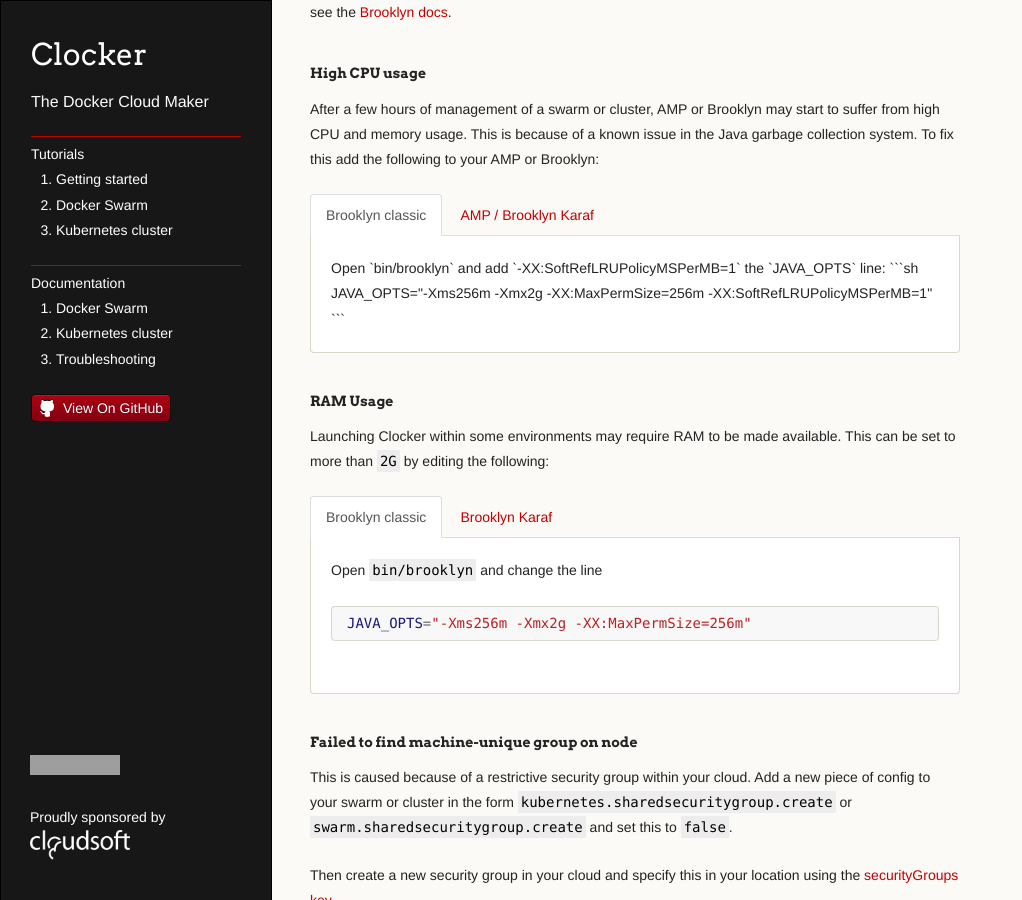
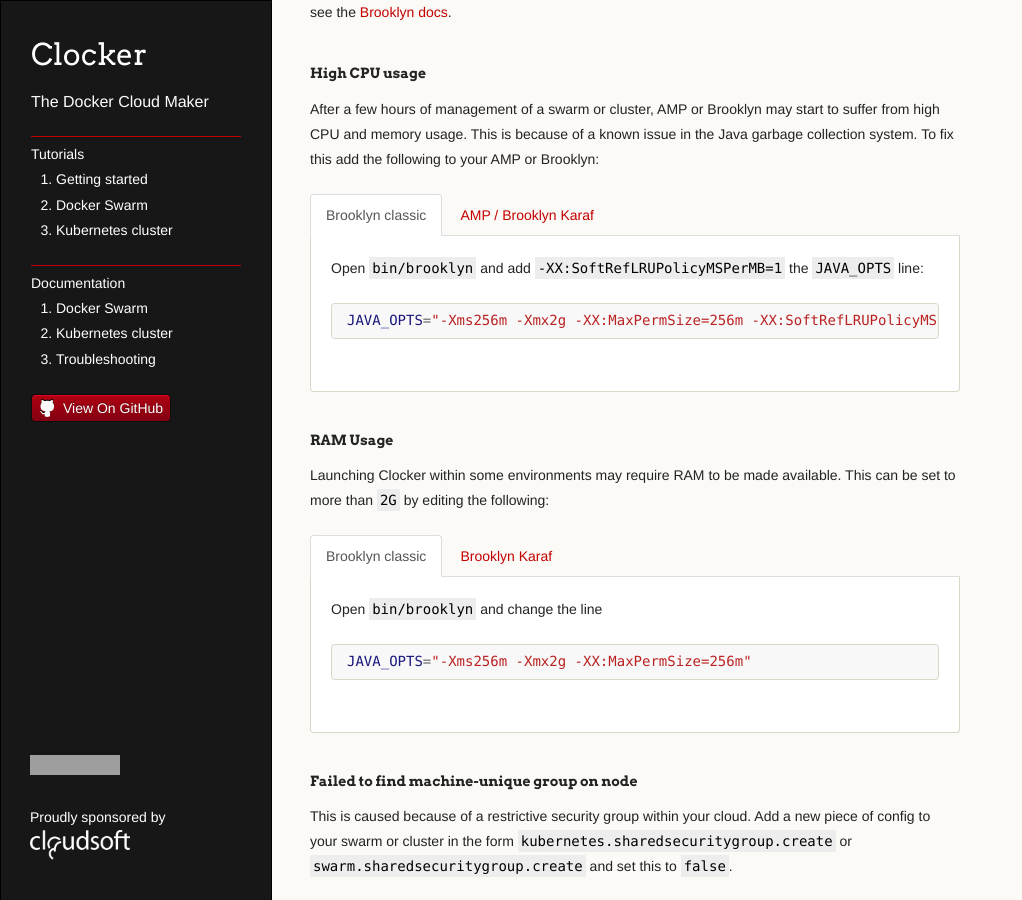
Before and after one commit to brooklyncentral/clocker, a Jekyll site: the page built from docs/troubleshooting.md, in a window 1280 px wide and 900 px high, scrolled down 394 px. Shown: the whole window, without its empty margins (0-1022 px from the left). Built offline with Jekyll 4.4.1, drawn with Linux system fonts in a browser that asks for light colours; grey boxes are pictures that could not be loaded.

Commit message:
Move parse block

```diff
--- a/docs/troubleshooting.md
+++ b/docs/troubleshooting.md
@@ -19,6 +19,8 @@
 #### High CPU usage
 
 After a few hours of management of a swarm or cluster, AMP or Brooklyn may start to suffer from high CPU and memory usage. This is because of a known issue in the Java garbage collection system. To fix this add the following to your AMP or Brooklyn:
+
+{::options parse_block_html="true" /}
 
 <ul class="nav nav-tabs">
     <li class="active classic-tab"><a data-target="#classic, .classic-tab" data-toggle="tab" href="#">Brooklyn classic</a></li>
@@ -49,8 +51,6 @@
 #### RAM Usage
 
 Launching Clocker within some environments may require RAM to be made available. This can be set to more than `2G` by editing the following:
-
-{::options parse_block_html="true" /}
 
 <ul class="nav nav-tabs">
     <li class="active classic-tab"><a data-target="#classic, .classic-tab" data-toggle="tab" href="#">Brooklyn classic</a></li>
```
